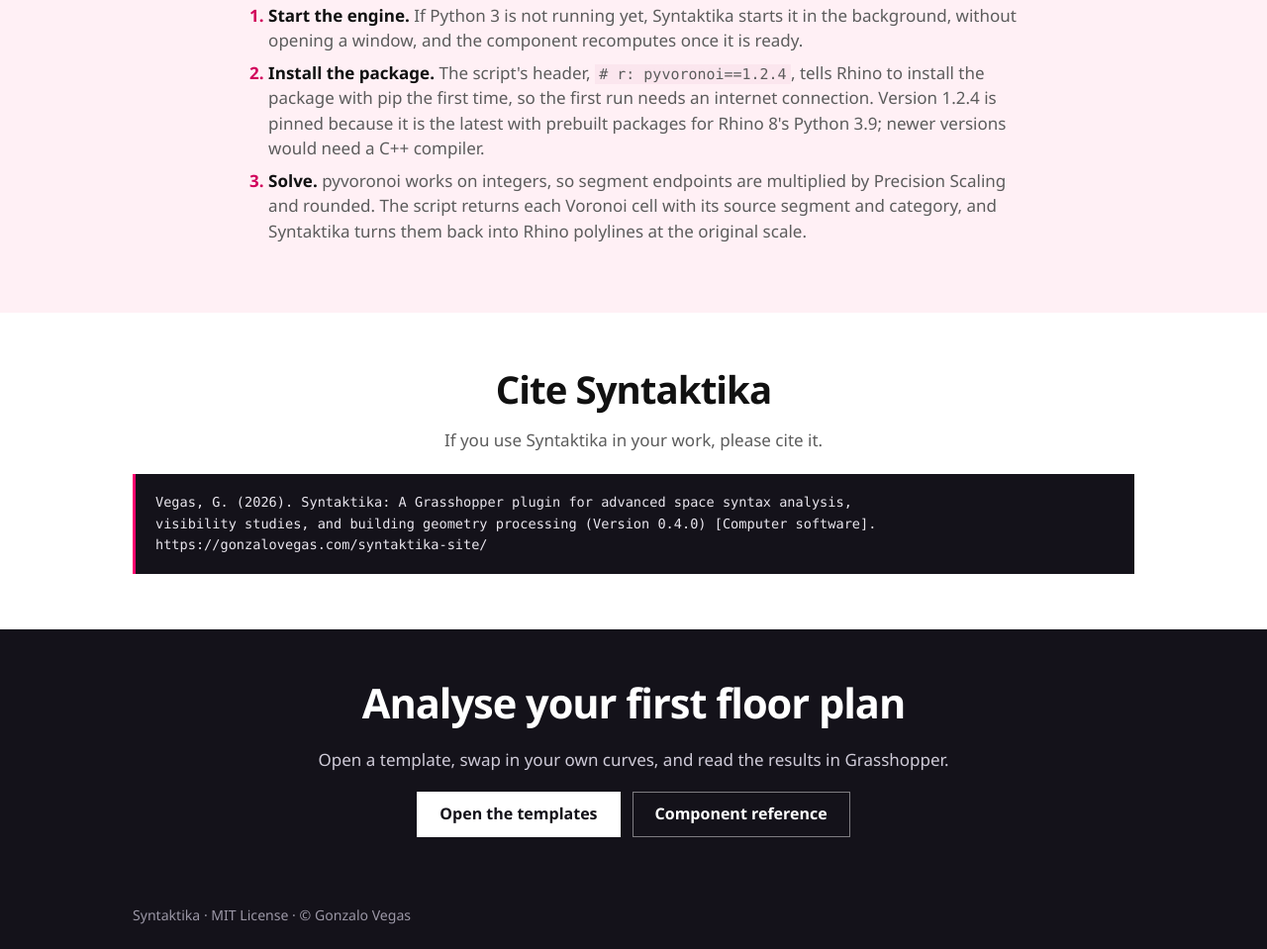
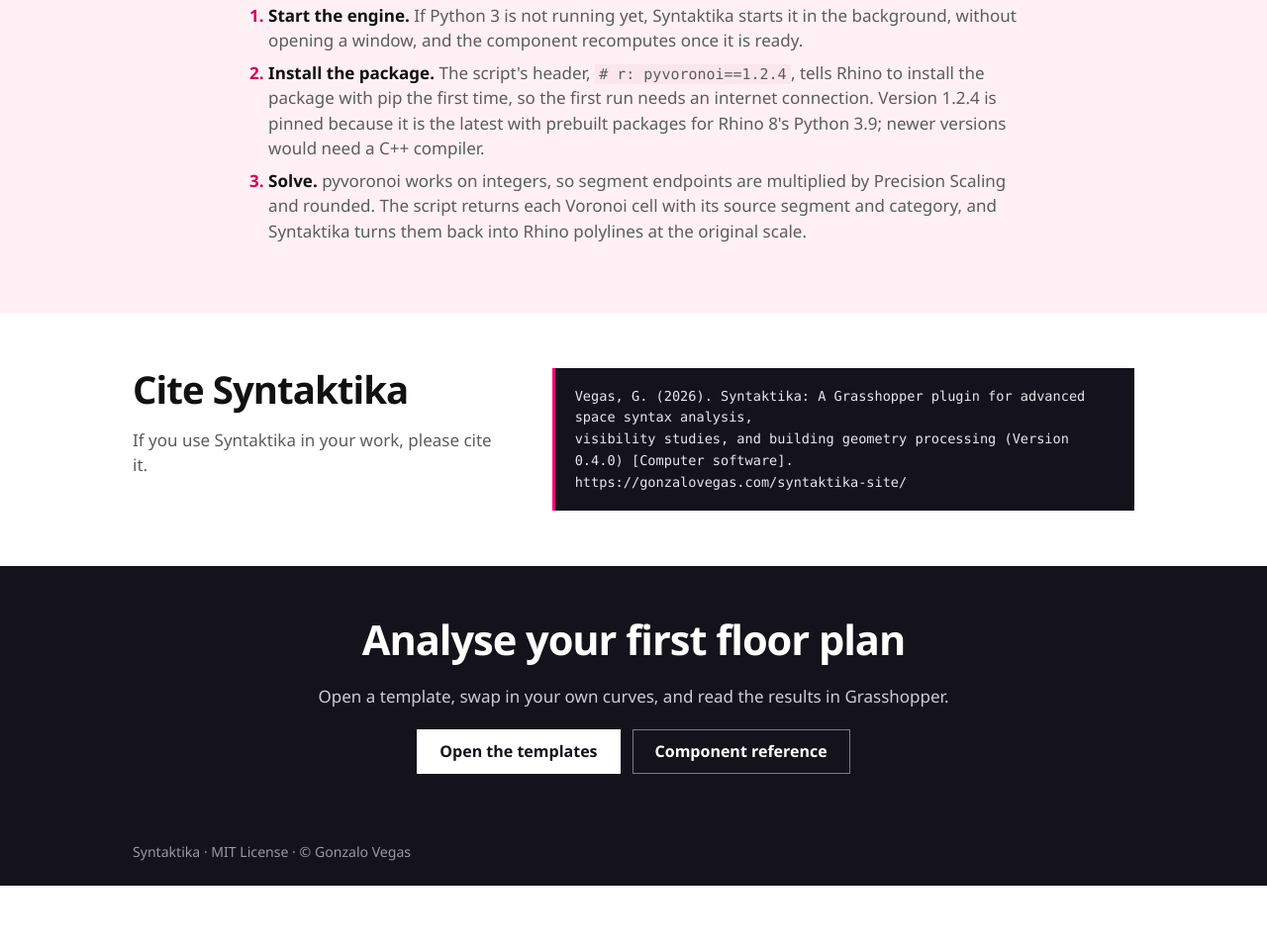
Before and after one commit to gvegasol/syntaktika-site, a plain HTML site: page index.html in a window 1280 px wide. Shown: the part 4515-5474 px from the top of the page at 99% size. After the commit the page ends 5410 px from the top, so only its background shows below. Drawn offline with Linux system fonts and the light colour scheme.

Commit message:
Publish website from Syntactics 40943a3

```diff
--- a/assets/style.css
+++ b/assets/style.css
@@ -296,8 +296,11 @@ main.home { padding-bottom: 0; overflow-x: clip; }
 
 /* ---------- overview: section titles and ledes centred, everything else left-aligned ---------- */
 .home .section-title, .home .section-lede, .home .split .muted { text-align: center; }
+/* Cite keeps its original layout: title and note in a left column, the citation beside them, all left-aligned. */
+.home #cite .section-title, .home #cite .muted { text-align: left; }
 .home .section-lede { margin-left: auto; margin-right: auto; }
 .home .split { grid-template-columns: minmax(0, 1fr); }
+@media (min-width: 900px) { .home #cite .split { grid-template-columns: 1fr 1.6fr; } }
 .home .concepts { max-width: 46em; margin-left: auto; margin-right: auto; }
 
 /* ---------- get started: placeholder animations, one per step (6 s loops) ---------- */
```
